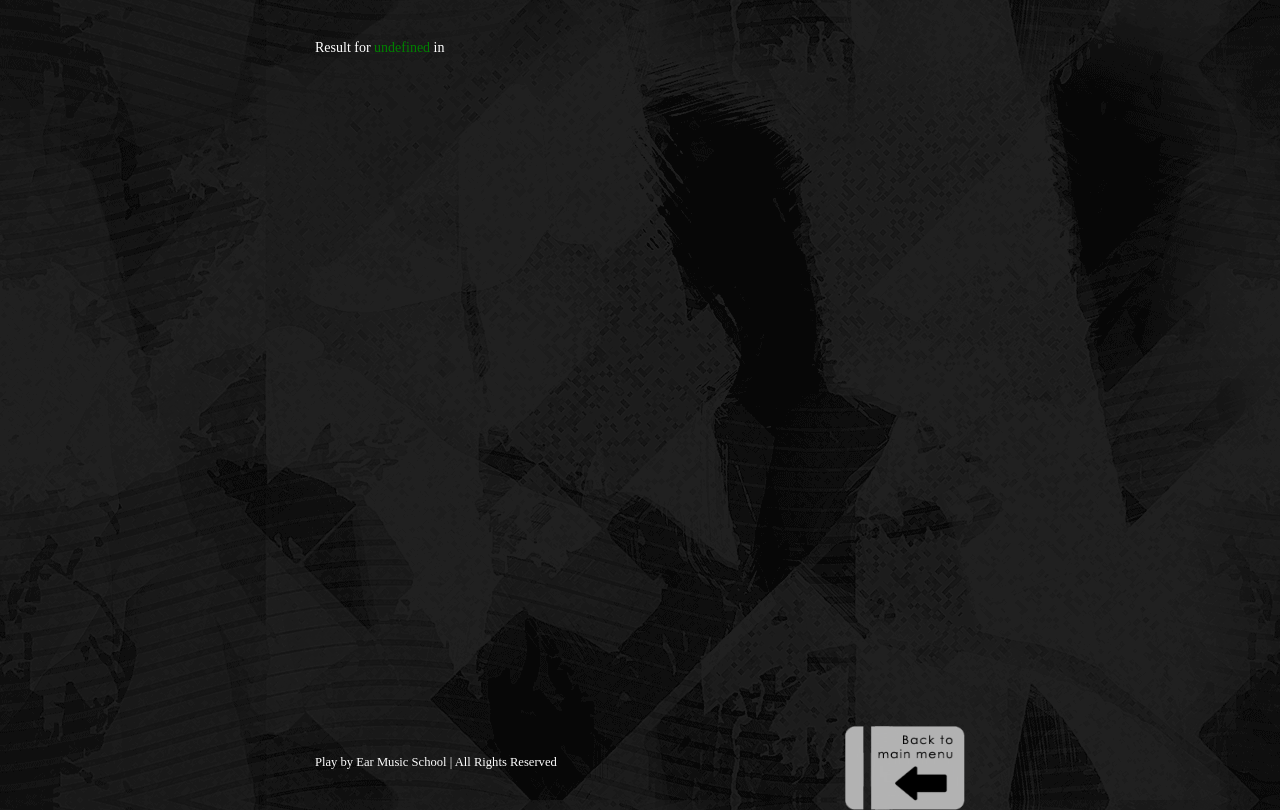
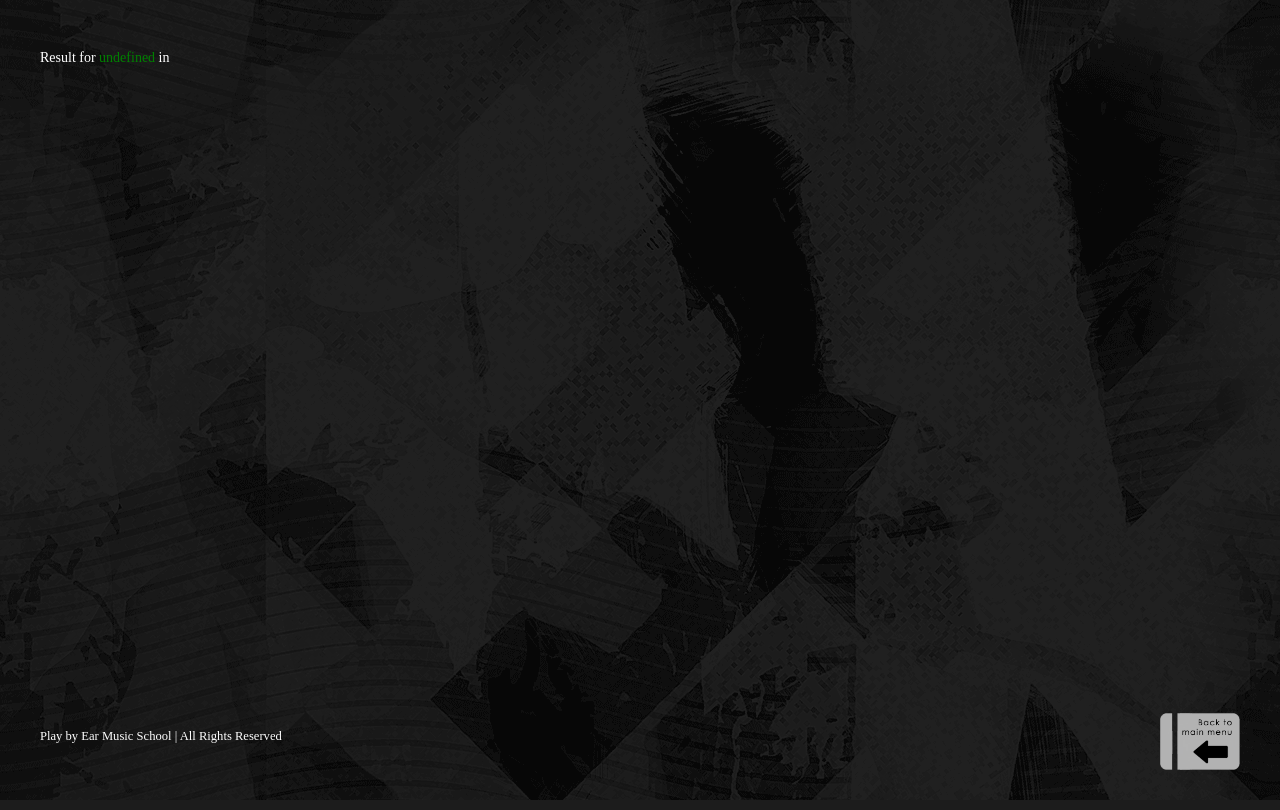
Before and after one commit to mmswide/excel-contact, a PHP site: page /result.html in a window 1280 px wide. Run offline with PHP 8.4, Linux system fonts and the light colour scheme.

Commit message:
fix some layout

```diff
--- a/index.html
+++ b/index.html
@@ -37,7 +37,7 @@
     <div class="container theme-showcase" role="main">
 
       <div class="header">
-        <h4>Search by:</h4>
+        <label for="title">Search by:</label>
       </div>
       <p>
         <button type="button" class="btn col-md-12 col-sm-12" onclick="location.href='input.html?search=title'">Song title</button>
@@ -52,7 +52,7 @@
     </div> <!-- /container -->
 
     <footer class="footer">
-      <div class="container">
+      <div class="footer-container">
         <p class="text-copyright">Play by Ear Music School | All Rights Reserved</p>
       </div>
     </footer>
--- a/result.html
+++ b/result.html
@@ -1,5 +1,5 @@
 <!DOCTYPE html>
-<html lang="en">
+<html lang="en" style="height: 100%;">
   <head>
     <meta charset="utf-8">
     <meta http-equiv="X-UA-Compatible" content="IE=edge">
@@ -37,8 +37,8 @@
     <script src="assets/js/parse.js"></script>
   </head>
 
-  <body>
-    <div class="container theme-showcase" role="main">
+  <body style="height: 92%;">
+    <div class="container theme-showcase" style="height: 100%;" role="main">
 
       <div>
         <h5 id="result_title">Result for <span id="searchText"></span> in <span id="title"></span></h5>
@@ -47,12 +47,11 @@
       </div>
 
     </div> <!-- /container -->
-
     <footer class="footer">
-      <div class="container">
+      <div class="footer-container">
         <p class="text-copyright" style="width: 77%; float: left;">Play by Ear Music School | All Rights Reserved</p>
         <div style="width: 23%; float: left; text-align: right;">
-          <a href="index.html" class="next">
+          <a href="index.html" >
             <img class="back" src="assets/img/back.png" />
           </a>
         </div>
--- a/sticky-footer.css
+++ b/sticky-footer.css
@@ -13,20 +13,20 @@
   bottom: 0;
   width: 100%;
   /* Set the fixed height of the footer here */
-  height: 60px;
+  /*height: 60px;*/
   background-color: #f5f5f5;
+  padding-bottom: 30px;
+  padding-left: 40px;
+  padding-right: 40px;
 }
-
+.footer-container {
+  display: flex;
+  align-items: center;
+}
+/*.footer-container {
+  padding: 40px 40px 30px 40px;
+}*/
 
 /* Custom page CSS
 -------------------------------------------------- */
 /* Not required for template or sticky footer method. */
-
-.container {
-  width: auto;
-  max-width: 680px;
-  padding: 0 15px;
-}
-.container .text-muted {
-  margin: 20px 0;
-}
--- a/theme.css
+++ b/theme.css
@@ -1,14 +1,10 @@
 body {
-  margin-bottom: 40px;
-  padding-top: 30px;
-  padding-bottom: 30px;
   background-image: url("assets/img/background.gif");
   font-family: "Century Gothic";
 }
 
-html, body {height: 100%;}
-.container, #div_container {
-  height: 93%;
+.container {
+  padding: 40px;
 }
 .header {
   color: white;
@@ -44,11 +40,6 @@
 #searchText {
   color: green;
 }
-.footer .container {
-  display: flex;
-  justify-content: center; /* align horizontal */
-  align-items: center; /* align vertical */
-}
 
 .theme-dropdown .dropdown-menu {
   position: static;
@@ -63,6 +54,9 @@
 /*.theme-showcase .navbar .container {
   width: auto;
 }*/
+#div_container {
+  height: 93%;
+}
 #result_title {
   color: white;
 }
@@ -75,9 +69,41 @@
   color: yellow;
 }
 
+.footer-row{
+  margin: 0;
+}
+@media (min-width: 992px) {
+  .container {
+      width: 100%;
+  }
+  .back {
+    width: 120px;
+  }
+}
+@media screen and (max-width: 992px) and (min-width: 640px) {
+  .back {
+    width: 100px;
+  }
+}
+@media (min-width: 414px) {
+  .back {
+    width: 80px;
+  }
+}
 
 @media (max-width: 768px) {
     .btn,.btn-group {
         width:100%;
     }
 }
+
+@media (min-width: 768px) {
+  .container {
+      width: 100%;
+  }
+}
+
+
+@media screen and (max-width: 640) and (min-width: 320px) {
+
+}
```
Also changed, not shown: input.html (+11 -3 lines).
